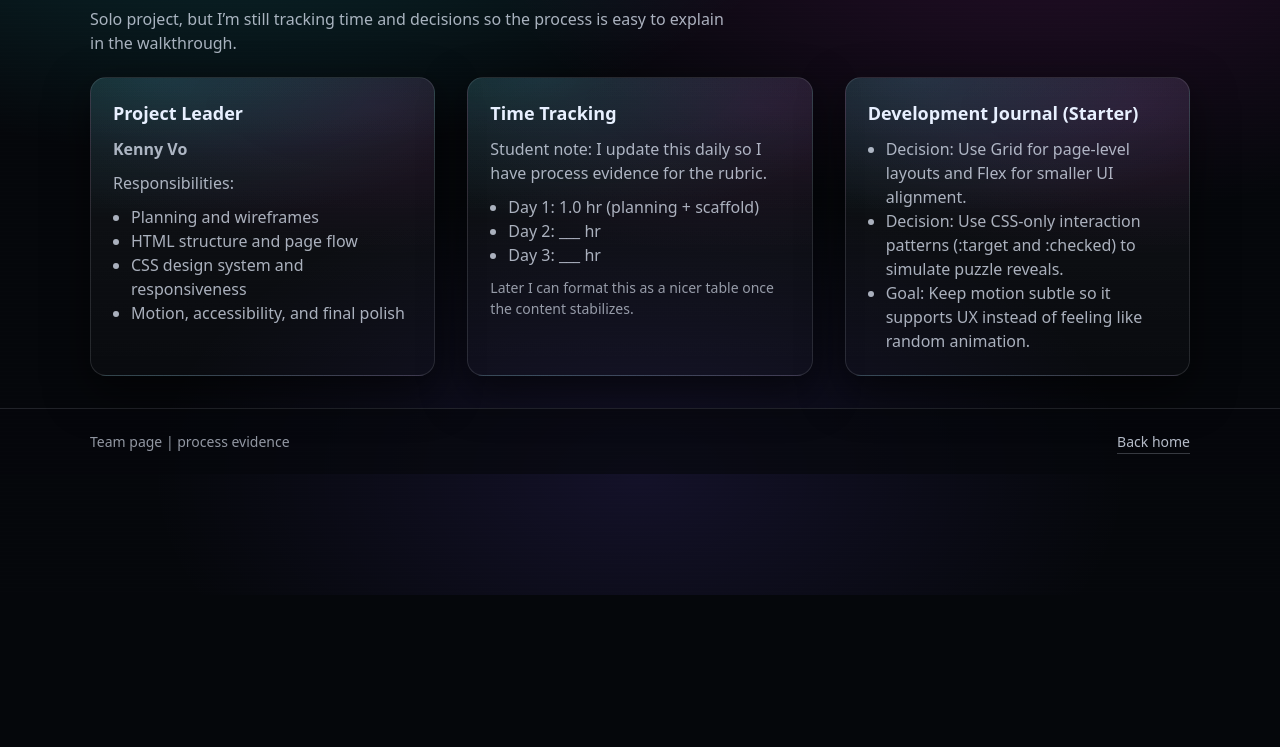
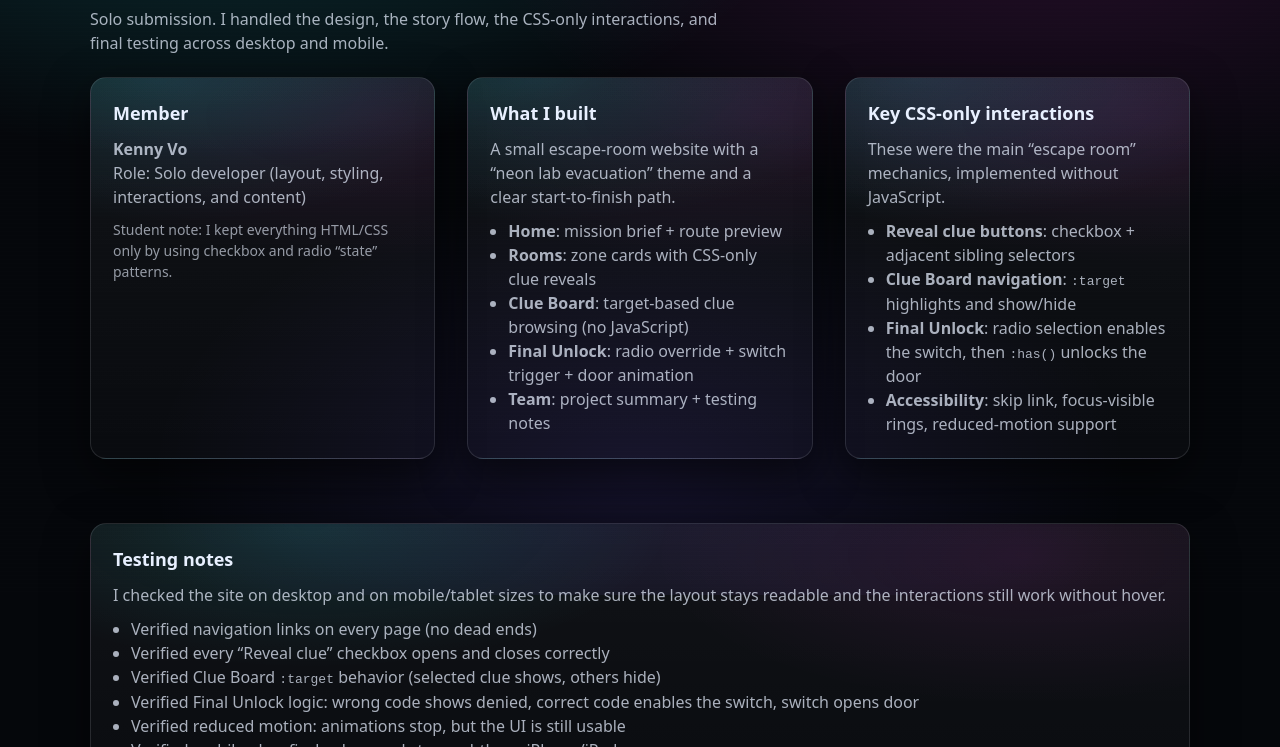
Before and after one commit to kvo110/escape_room, a plain HTML site: page team.html in a window 1280 px wide. Shown: the part 205-952 px from the top of the page. Before the commit the page ends 800 px from the top, so only its background shows below. Drawn offline with Linux system fonts and the light colour scheme.

Commit message:
Fixed movile background glow tiling by moving gradients to fixed layers, updated team page with my task

```diff
--- a/css/styles.css
+++ b/css/styles.css
@@ -56,20 +56,38 @@ body {
   height: 100%;
 }
 
-/* Student note:
-  Background uses multiple gradients to look "cinematic" without images.
-*/
 body {
   margin: 0;
   font-family: system-ui, -apple-system, Segoe UI, Roboto, Arial, sans-serif;
   color: var(--text);
   line-height: 1.5;
+
+  /* Student note:
+    Keep the actual page background simple; the cinematic glow is drawn once on ::after.
+  */
+  background: var(--bg);
+  position: relative;
+  min-height: 100svh;
+}
+
+/* Student note:
+  Fixed background layer so the glow does NOT repeat/tile on long mobile scroll pages.
+*/
+body::after {
+  content: "";
+  position: fixed;
+  inset: 0;
+  pointer-events: none;
+  z-index: -1;
+
   background:
     radial-gradient(900px 520px at 18% 0%, rgba(43, 246, 255, 0.20), transparent 70%),
     radial-gradient(900px 520px at 82% 10%, rgba(255, 61, 242, 0.14), transparent 66%),
     radial-gradient(700px 420px at 50% 85%, rgba(124, 92, 255, 0.12), transparent 70%),
     linear-gradient(180deg, rgba(5, 7, 11, 0.92), rgba(5, 7, 11, 1)),
     var(--bg);
+
+  background-repeat: no-repeat;
 }
 
 /* Subtle scanline overlay to make it feel like a lab terminal */
@@ -86,6 +104,7 @@ body::before {
       transparent 1px,
       transparent 4px);
   mix-blend-mode: overlay;
+  z-index: 0;
 }
 
 a {
--- a/team.html
+++ b/team.html
@@ -1,18 +1,18 @@
 <!DOCTYPE html>
 <!--
   team.html
-  Solo project team page with time tracking + development journal
+  Escape Room Challenge (HTML/CSS only)
 
   Student note for professor:
-  - Even though this is solo, I’m tracking time + decisions so my process is easy to defend in the walkthrough.
+  - This project was completed as a solo submission (one-person team).
+  - This page explains what I built, the main CSS-only interactions, and how I tested it.
 -->
 <html lang="en">
 
 <head>
-  <meta charset="utf-8" />
-  <meta name="viewport" content="width=device-width, initial-scale=1" />
-  <title>Team | Escape Room Challenge</title>
-  <meta name="description" content="Team introduction, time tracking, and development journal summary." />
+  <meta charset="UTF-8" />
+  <meta name="viewport" content="width=device-width, initial-scale=1.0" />
+  <title>Neon Lab Escape | Team</title>
   <link rel="stylesheet" href="css/styles.css" />
 </head>
 
@@ -21,7 +21,6 @@
 
   <header class="site-header">
     <div class="container header-inner">
-      <!-- Student note: keep branding consistent across all pages -->
       <a class="brand" href="index.html" aria-label="Escape Room Challenge Home">
         <span class="brand-mark" aria-hidden="true">🧪</span>
         <span class="brand-text">Neon Lab Escape</span>
@@ -42,54 +41,88 @@
       <header class="page-head">
         <h1 class="page-title">Team</h1>
         <p class="page-subtitle">
-          Solo project, but I’m still tracking time and decisions so the process is easy to explain in the walkthrough.
+          Solo submission. I handled the design, the story flow, the CSS-only interactions, and final testing across
+          desktop
+          and mobile.
         </p>
       </header>
 
-      <section class="card-grid" aria-label="Team cards">
+      <section class="card-grid" aria-label="Team overview cards">
         <article class="card">
-          <h2 class="card-title">Project Leader</h2>
-          <p class="card-text"><strong>Kenny Vo</strong></p>
-          <p class="card-text">Responsibilities:</p>
+          <h2 class="card-title">Member</h2>
+          <p class="card-text">
+            <strong>Kenny Vo</strong><br />
+            Role: Solo developer (layout, styling, interactions, and content)
+          </p>
+
+          <p class="mini-note">
+            Student note: I kept everything HTML/CSS only by using checkbox and radio “state” patterns.
+          </p>
+        </article>
+
+        <article class="card">
+          <h2 class="card-title">What I built</h2>
+          <p class="card-text">
+            A small escape-room website with a “neon lab evacuation” theme and a clear start-to-finish path.
+          </p>
+
           <ul class="list">
-            <li>Planning and wireframes</li>
-            <li>HTML structure and page flow</li>
-            <li>CSS design system and responsiveness</li>
-            <li>Motion, accessibility, and final polish</li>
+            <li><strong>Home</strong>: mission brief + route preview</li>
+            <li><strong>Rooms</strong>: zone cards with CSS-only clue reveals</li>
+            <li><strong>Clue Board</strong>: target-based clue browsing (no JavaScript)</li>
+            <li><strong>Final Unlock</strong>: radio override + switch trigger + door animation</li>
+            <li><strong>Team</strong>: project summary + testing notes</li>
           </ul>
         </article>
 
         <article class="card">
-          <h2 class="card-title">Time Tracking</h2>
-          <p class="card-text">Student note: I update this daily so I have process evidence for the rubric.</p>
+          <h2 class="card-title">Key CSS-only interactions</h2>
+          <p class="card-text">
+            These were the main “escape room” mechanics, implemented without JavaScript.
+          </p>
 
           <ul class="list">
-            <li>Day 1: 1.0 hr (planning + scaffold)</li>
-            <li>Day 2: ___ hr</li>
-            <li>Day 3: ___ hr</li>
+            <li><strong>Reveal clue buttons</strong>: checkbox + adjacent sibling selectors</li>
+            <li><strong>Clue Board navigation</strong>: <code>:target</code> highlights and show/hide</li>
+            <li><strong>Final Unlock</strong>: radio selection enables the switch, then <code>:has()</code> unlocks the
+              door</li>
+            <li><strong>Accessibility</strong>: skip link, focus-visible rings, reduced-motion support</li>
+          </ul>
+        </article>
+      </section>
+
+      <section class="section" aria-label="Testing and checklist">
+        <div class="card">
+          <h2 class="card-title">Testing notes</h2>
+          <p class="card-text">
+            I checked the site on desktop and on mobile/tablet sizes to make sure the layout stays readable and the
+            interactions still work without hover.
+          </p>
+
+          <ul class="list">
+            <li>Verified navigation links on every page (no dead ends)</li>
+            <li>Verified every “Reveal clue” checkbox opens and closes correctly</li>
+            <li>Verified Clue Board <code>:target</code> behavior (selected clue shows, others hide)</li>
+            <li>Verified Final Unlock logic: wrong code shows denied, correct code enables the switch, switch opens door
+            </li>
+            <li>Verified reduced motion: animations stop, but the UI is still usable</li>
+            <li>Verified mobile glow fix: background stays subtle on iPhone/iPad</li>
           </ul>
 
           <p class="mini-note">
-            Later I can format this as a nicer table once the content stabilizes.
+            Student note: If a browser doesn’t support <code>:has()</code>, the Final Unlock still displays the story
+            content,
+            but the door animation may not trigger. (Modern Chrome/Safari should support it.)
           </p>
-        </article>
-
-        <article class="card">
-          <h2 class="card-title">Development Journal (Starter)</h2>
-          <ul class="list">
-            <li>Decision: Use Grid for page-level layouts and Flex for smaller UI alignment.</li>
-            <li>Decision: Use CSS-only interaction patterns (:target and :checked) to simulate puzzle reveals.</li>
-            <li>Goal: Keep motion subtle so it supports UX instead of feeling like random animation.</li>
-          </ul>
-        </article>
+        </div>
       </section>
     </div>
   </main>
 
   <footer class="site-footer">
     <div class="container footer-inner">
-      <p class="footer-text">Team page | process evidence</p>
-      <p class="footer-text"><a class="footer-link" href="index.html">Back home</a></p>
+      <p class="footer-text">Neon Lab Escape · HTML/CSS only</p>
+      <a class="footer-link" href="index.html">Back to Home</a>
     </div>
   </footer>
 </body>
```
